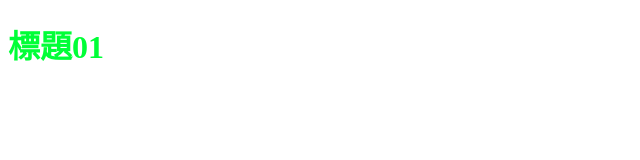
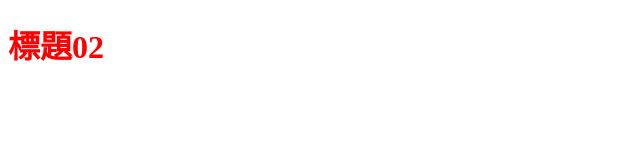
Before and after one commit to bernicebubuchacha/1031, a plain HTML site: page index.html in a window 1280 px wide. Shown: the whole page, without its empty margins (0-640 px from the left). Drawn offline with Linux system fonts and the light colour scheme.

Commit message:
修改head title

```diff
--- a/all.css
+++ b/all.css
@@ -1,6 +1,6 @@
 h1{
 
-color:rgb(0, 255, 55);
+color:rgb(255, 0, 0);
 
 
 }
--- a/index.html
+++ b/index.html
@@ -8,6 +8,6 @@
 
 </head>
 <body>
-    <h1>標題01</h1>
+    <h1>標題02</h1>
 </body>
 </html>
```
